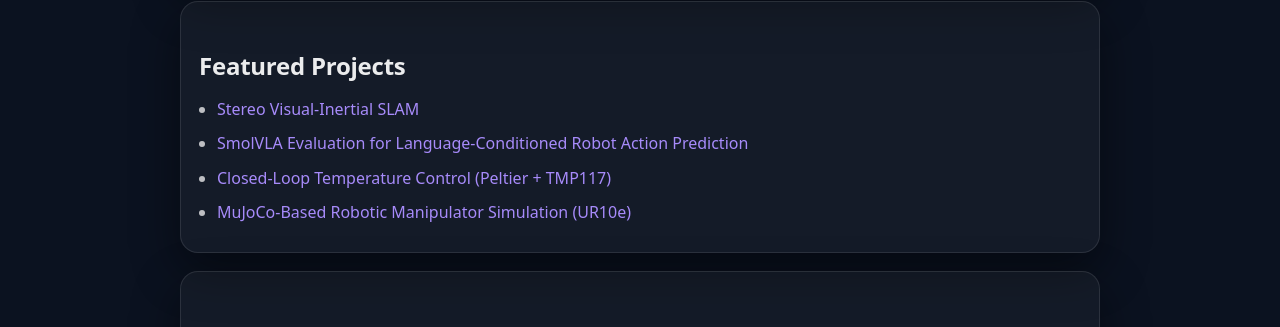
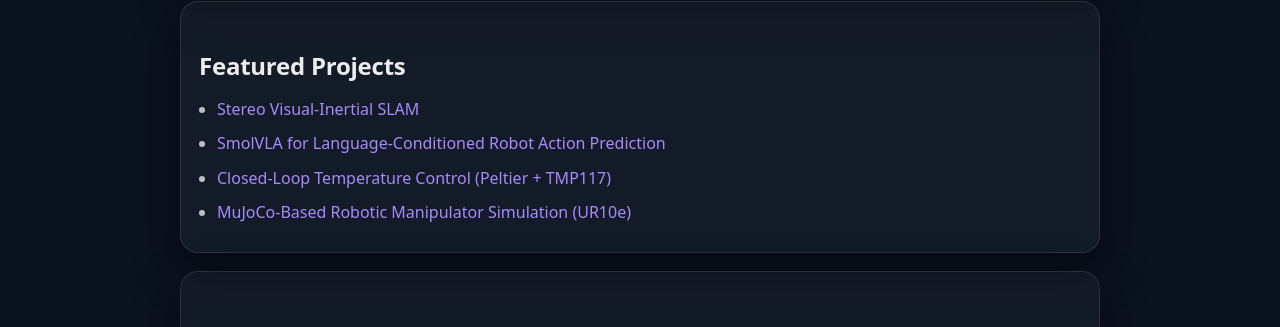
Before and after one commit to adityx23/adityapatil, a Jekyll site: the page built from index.md, in a window 1280 px wide. Shown: the part 809-1136 px from the top of the page. Built offline with Jekyll 4.4.1, drawn with Linux system fonts in a browser that asks for light colours.

Commit message:
Update index.md

```diff
--- a/index.md
+++ b/index.md
@@ -39,7 +39,7 @@
 ## Featured Projects
 
 - [Stereo Visual-Inertial SLAM]({{ site.baseurl }}/projects/lk-stereo-visual-slam)
-- [SmolVLA Evaluation for Language-Conditioned Robot Action Prediction]({{ site.baseurl }}/projects/smolvla-action-prediction)
+- [SmolVLA for Language-Conditioned Robot Action Prediction]({{ site.baseurl }}/projects/smolvla-action-prediction)
 - [Closed-Loop Temperature Control (Peltier + TMP117)]({{ site.baseurl }}/projects/thermostat-closed-loop-control)
 - [MuJoCo-Based Robotic Manipulator Simulation (UR10e)]({{ site.baseurl }}/projects/mujoco-manipulator)
 
```
